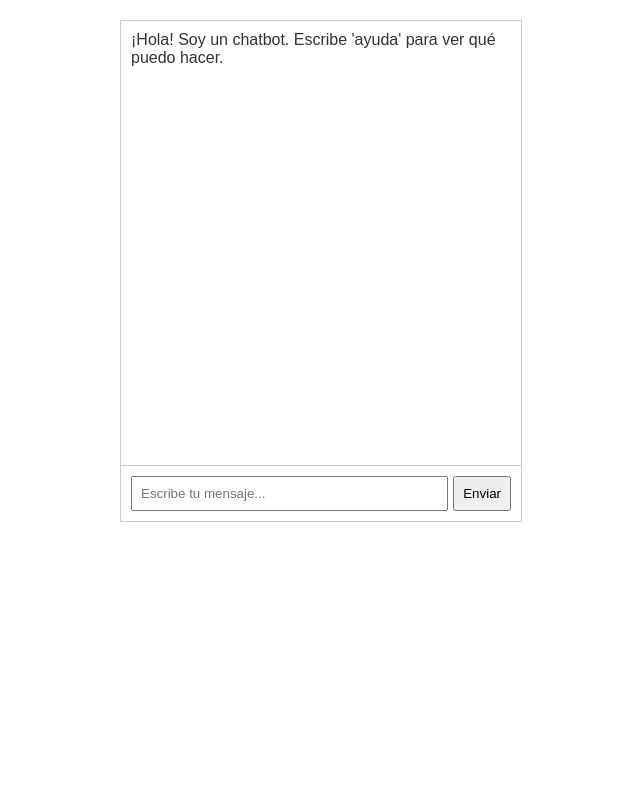
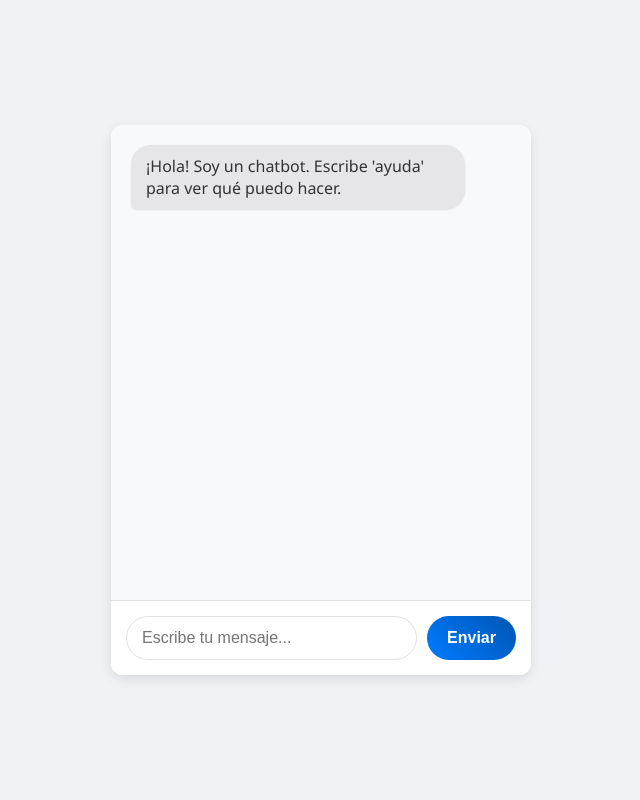
Before and after one commit to mvgarc/IUTEPI, a Flask app: page / in a window 1280 px wide. Shown: the whole page, without its empty margins (319-959 px from the left). Run offline with Flask 3, Linux system fonts and the light colour scheme.

Commit message:
Actualizar estilos CSS para mejorar la apariencia del chatbot

```diff
--- a/chatbot/static/css/style.css
+++ b/chatbot/static/css/style.css
@@ -1,40 +1,121 @@
 body {
-    font-family: Arial, sans-serif;
+    font-family: 'Segoe UI', Tahoma, Geneva, Verdana, sans-serif;
+    background-color: #f0f2f5;
+    display: flex;
+    justify-content: center;
+    align-items: center;
+    min-height: 100vh;
+    margin: 0;
 }
+
 #chat-container {
-    width: 400px;
-    height: 500px;
-    border: 1px solid #ccc;
-    margin: 20px auto;
+    width: 420px;
+    height: 550px;
+    background-color: #fff;
+    border-radius: 12px;
+    box-shadow: 0 4px 12px rgba(0, 0, 0, 0.1);
     display: flex;
     flex-direction: column;
+    overflow: hidden;
+    transition: all 0.3s ease-in-out;
 }
+
 #chat-log {
     flex-grow: 1;
-    padding: 10px;
+    padding: 20px;
     overflow-y: auto;
+    background-color: #f7f9fc;
+    border-bottom: 1px solid #e0e0e0;
+    display: flex;
+    flex-direction: column;
+    gap: 15px;
+    scroll-behavior: smooth;
 }
+
+#chat-log::-webkit-scrollbar {
+    width: 8px;
+}
+
+#chat-log::-webkit-scrollbar-track {
+    background: #f1f1f1;
+    border-radius: 10px;
+}
+
+#chat-log::-webkit-scrollbar-thumb {
+    background: #c7c7c7;
+    border-radius: 10px;
+}
+
 #user-input-form {
     display: flex;
-    padding: 10px;
-    border-top: 1px solid #ccc;
+    padding: 15px;
+    background-color: #fff;
 }
+
 #user-input {
     flex-grow: 1;
-    padding: 8px;
+    padding: 12px 15px;
+    border: 1px solid #e0e0e0;
+    border-radius: 25px;
+    font-size: 16px;
+    outline: none;
+    transition: border-color 0.2s ease-in-out;
 }
+
+#user-input:focus {
+    border-color: #007bff;
+}
+
 #send-btn {
-    padding: 8px;
-    margin-left: 5px;
+    padding: 12px 20px;
+    margin-left: 10px;
+    border: none;
+    border-radius: 25px;
+    background: linear-gradient(45deg, #007bff, #0056b3);
+    color: #fff;
+    font-size: 16px;
+    font-weight: bold;
+    cursor: pointer;
+    transition: background 0.3s ease, transform 0.2s ease;
 }
+
+#send-btn:hover {
+    background: linear-gradient(45deg, #0056b3, #004085);
+    transform: translateY(-2px);
+}
+
 .message {
-    margin-bottom: 10px;
+    padding: 10px 15px;
+    border-radius: 20px;
+    max-width: 80%;
+    position: relative;
+    box-shadow: 0 1px 2px rgba(0, 0, 0, 0.1);
+    animation: fadeIn 0.5s ease-in-out;
 }
+
 .user-message {
+    align-self: flex-end;
+    background-color: #007bff;
+    color: #fff;
     text-align: right;
-    color: #007bff;
+    border-bottom-right-radius: 5px;
 }
+
 .bot-message {
+    align-self: flex-start;
+    background-color: #e5e5ea;
+    color: #333;
     text-align: left;
-    color: #333;
+    border-bottom-left-radius: 5px;
 }
+
+@keyframes fadeIn {
+    from {
+        opacity: 0;
+        transform: translateY(10px);
+    }
+    to {
+        opacity: 1;
+        transform: translateY(0);
+    }
+}
```
